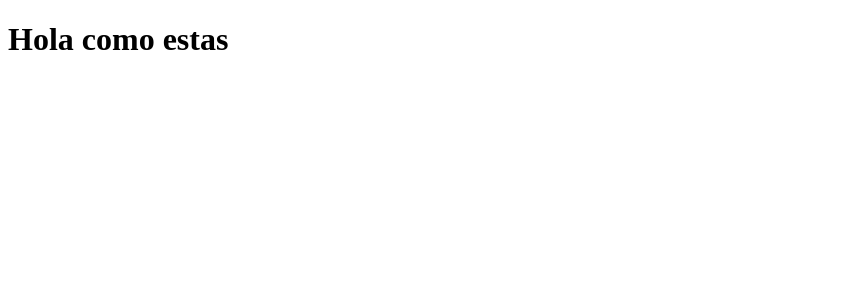
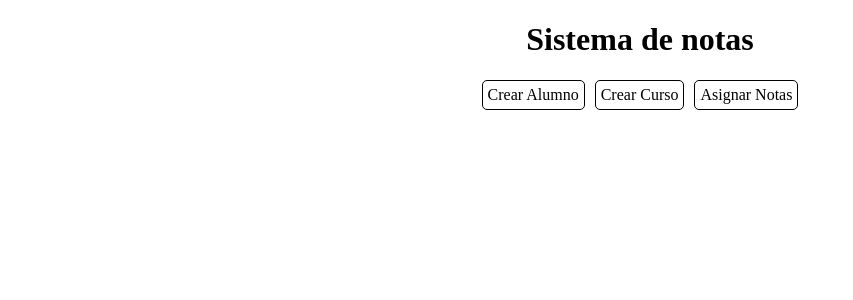
Before and after one commit to avillaq/Sistema-Notas-Simple, a Django app: template sistema/templates/index.html in a window 1280 px wide. Shown: the top 300 px of the page, without its empty margins (0-853 px from the left). Run offline with Django 5.2, Linux system fonts and the light colour scheme; the template is opened without the code that fills it, so the values that code supplies are empty; parts of the project's set-up code (start-up, migrations or seed data) failed here and were passed over.

Commit message:
Se añade estilos al archivo html

```diff
--- a/sistema/templates/index.html
+++ b/sistema/templates/index.html
@@ -4,8 +4,35 @@
     <meta charset="UTF-8">
     <meta name="viewport" content="width=device-width, initial-scale=1.0">
     <title>Sistema</title>
+    <style>
+        h1 {
+            text-align: center;
+        }
+        ul {
+            list-style: none;
+            padding: 0;
+            margin: 0;
+            display: flex;
+            justify-content: center;
+            gap: 10px;
+        }
+        li {
+            padding: 5px 5px;
+            border: 1px solid #000;
+            border-radius: 5px;
+        }
+        a {
+            text-decoration: none;
+            color: #000;
+        }
+    </style>
 </head>
 <body>
-    <H1>Hola como estas</H1>
+    <h1>Sistema de notas</h1>
+    <ul>
+        <li><a href="#">Crear Alumno</a></li>
+        <li><a href="#">Crear Curso</a></li>
+        <li><a href="#">Asignar Notas</a></li>
+    </ul>
 </body>
 </html>
```
